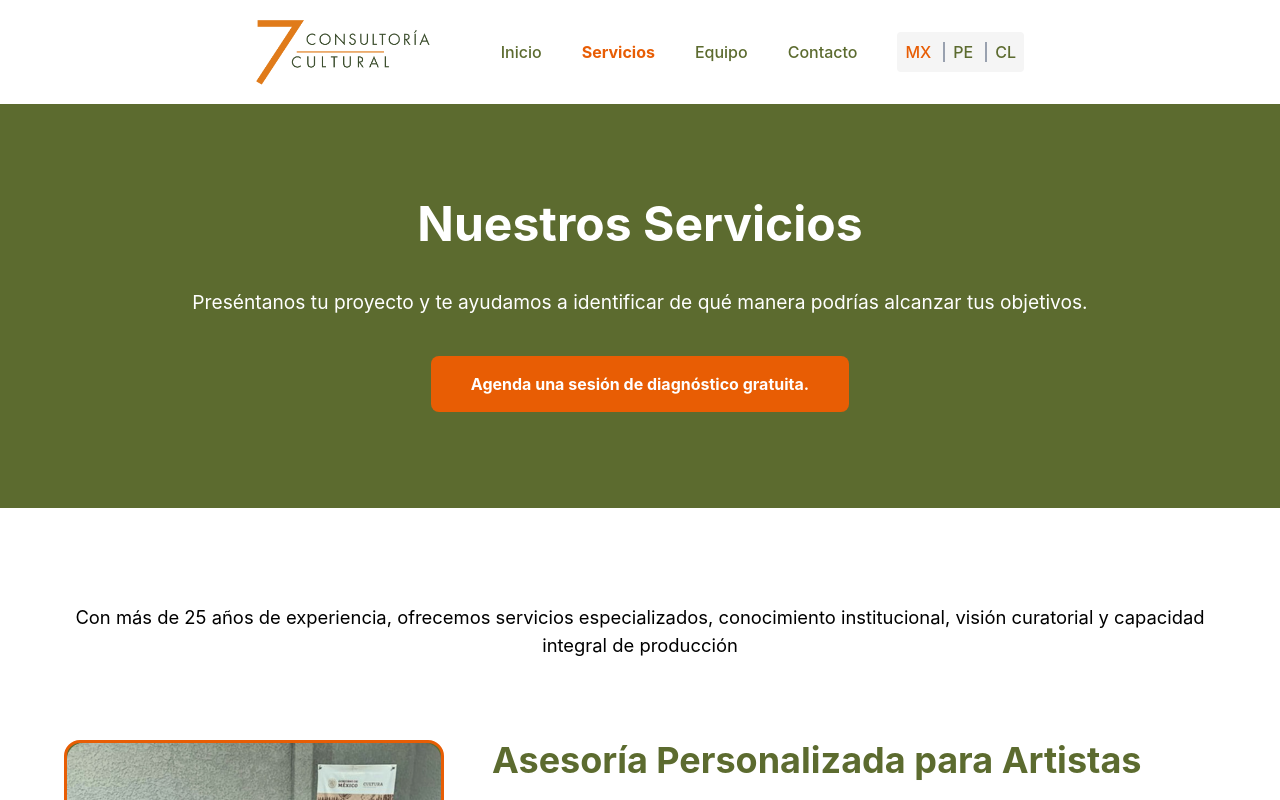
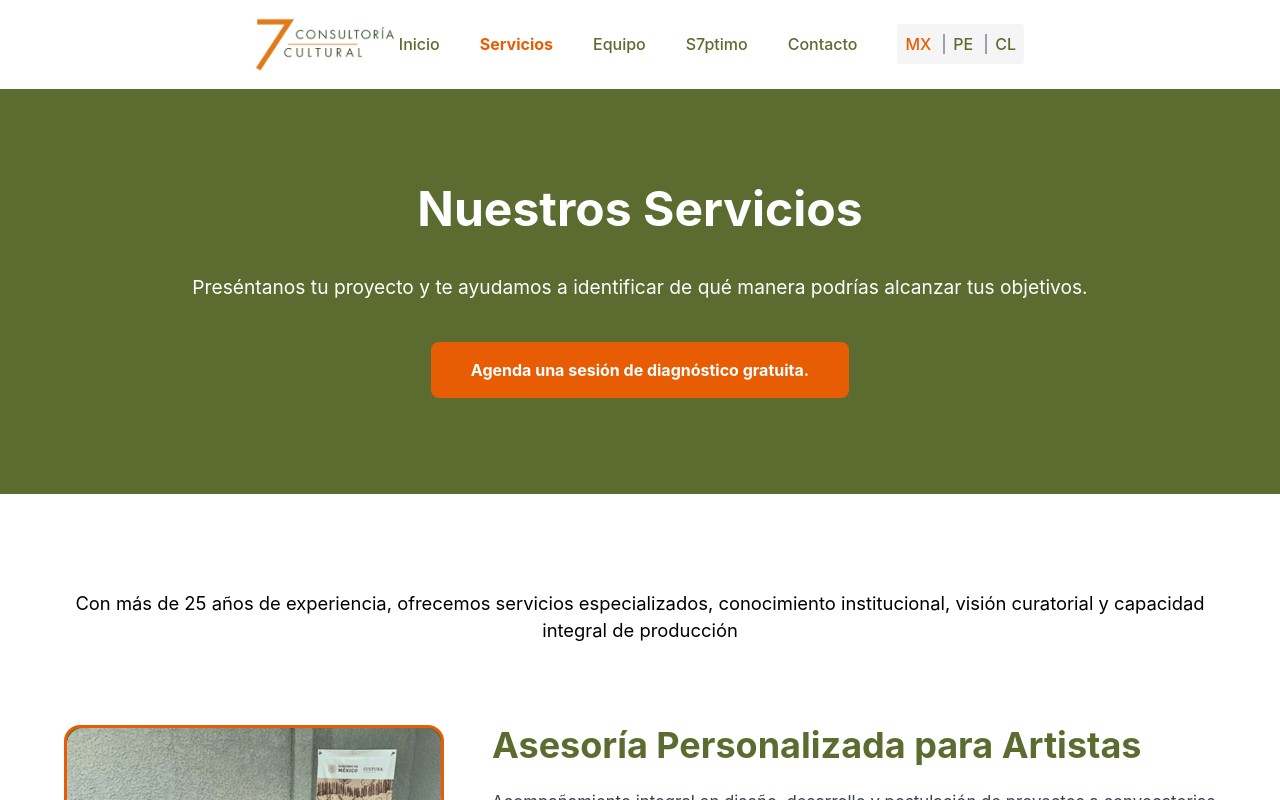
Before and after one commit to royer38/Consultoria, a React (Vite) app: page /Servicios in a window 1280 px wide. Shown: the top 800 px of the page. Built offline with nearby package versions, Linux system fonts and the light colour scheme.

Commit message:
fix: agregar s7ptimo

```diff
--- a/src/Components/Footer.jsx
+++ b/src/Components/Footer.jsx
@@ -47,7 +47,7 @@ const Footer = () => {
                         <h4 className="font-bold text-lg">Empresa</h4>
                         <ul className="flex flex-col gap-3 text-white/90">
                         <li className="hover:text-[#E85D04] transition duration-300"><button onClick={() => handleNavigate("/nuestroEquipo")}>Equipo</button></li>
-                        {/* <li className="hover:text-[#E85D04] transition duration-300"><button onClick={() => handleNavigate("/S7PTIMO")}>S7PTIMO</button></li> */}
+                        <li className="hover:text-[#E85D04] transition duration-300"><button onClick={() => handleNavigate("/s7ptimo")}>S7PTIMO</button></li>
                         <li className="hover:text-[#E85D04] transition duration-300"><button onClick={() => handleNavigate("/contacto")}>Contacto</button></li>
                         <li className="hover:text-[#E85D04] transition duration-300">Aviso de Privacidad</li>
                         </ul>
--- a/src/Components/Header.jsx
+++ b/src/Components/Header.jsx
@@ -56,6 +56,7 @@ const Header = () => {
             <li><NavLink to="/" className={linkClass}>Inicio</NavLink></li>
             <li><NavLink to="/servicios" className={linkClass}>Servicios</NavLink></li>
             <li><NavLink to="/nuestroEquipo" className={linkClass}>Equipo</NavLink></li>
+            <li><NavLink to="/s7ptimo" className={linkClass}>S7ptimo</NavLink></li>
             <li><NavLink to="/contacto" className={linkClass}>Contacto</NavLink></li>
           </ul>
 
@@ -76,6 +77,7 @@ const Header = () => {
             <li><NavLink to="/" className={linkClassMobile} onClick={() => setMenuOpen(false)}>Inicio</NavLink></li>
             <li><NavLink to="/servicios" className={linkClassMobile} onClick={() => setMenuOpen(false)}>Servicios</NavLink></li>
             <li><NavLink to="/nuestroequipo" className={linkClassMobile} onClick={() => setMenuOpen(false)}>Equipo</NavLink></li>
+            <li><NavLink to="/s7ptimo" className={linkClassMobile} onClick={() => setMenuOpen(false)}>S7ptimo</NavLink></li>
             <li><NavLink to="/contacto" className={linkClassMobile} onClick={() => setMenuOpen(false)}>Contacto</NavLink></li>
           </ul>
 
--- a/src/Routes/AppRoutes.jsx
+++ b/src/Routes/AppRoutes.jsx
@@ -14,7 +14,7 @@ const AppRoutes = () => {
         <Route path="/" element={<Home/>}/>
         <Route path="/contacto" element={<Contacto/>}/>
         <Route path="/nuestroequipo" element={<NuestroEquipo/>}/>
-        <Route path="/S7PTIMO" element={<S7ptimo_P/>}/>
+        <Route path="/s7ptimo" element={<S7ptimo_P/>}/>
         <Route path="/servicios" element={<Servicios/>}/>
 
         {/* error 404 */}
```
